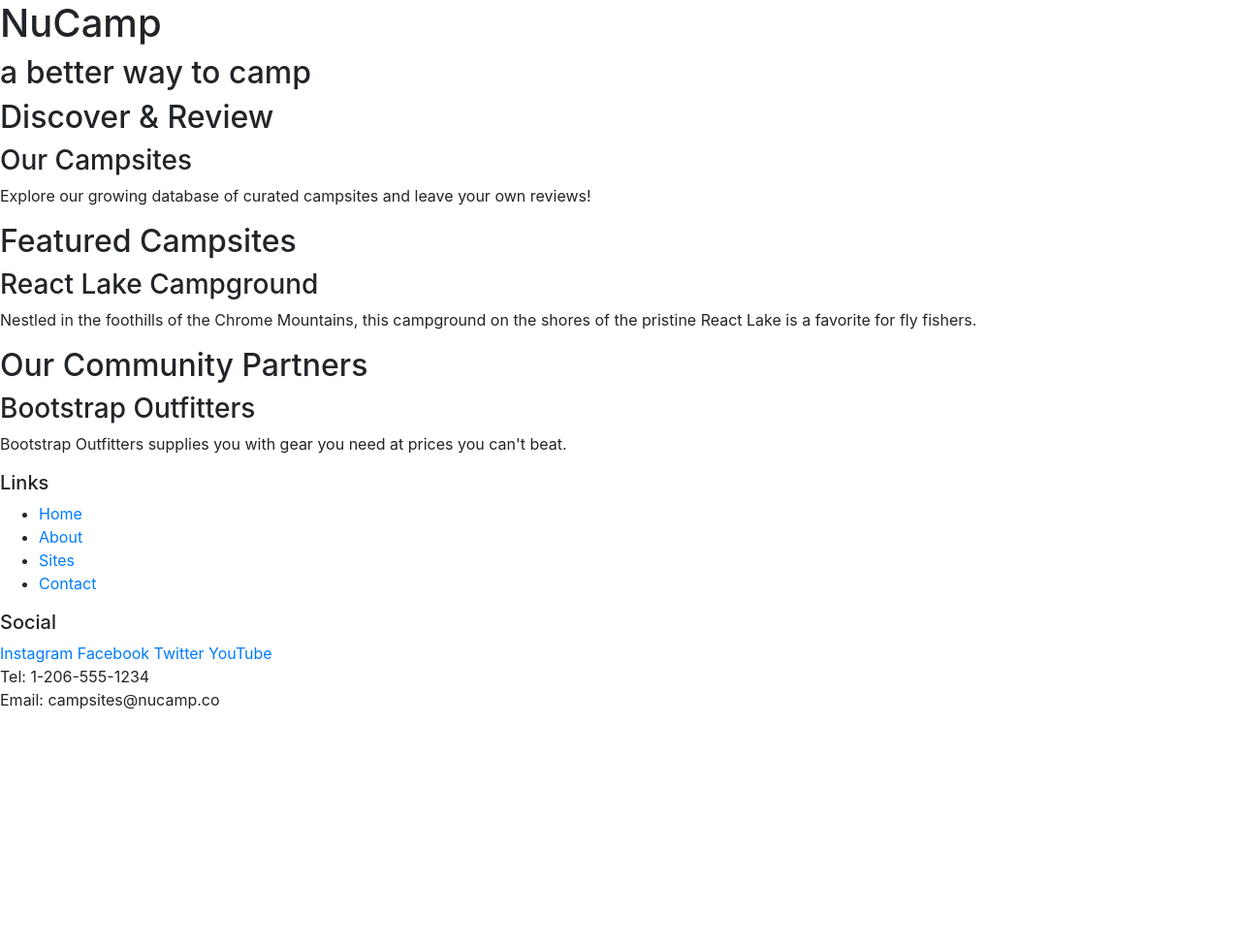
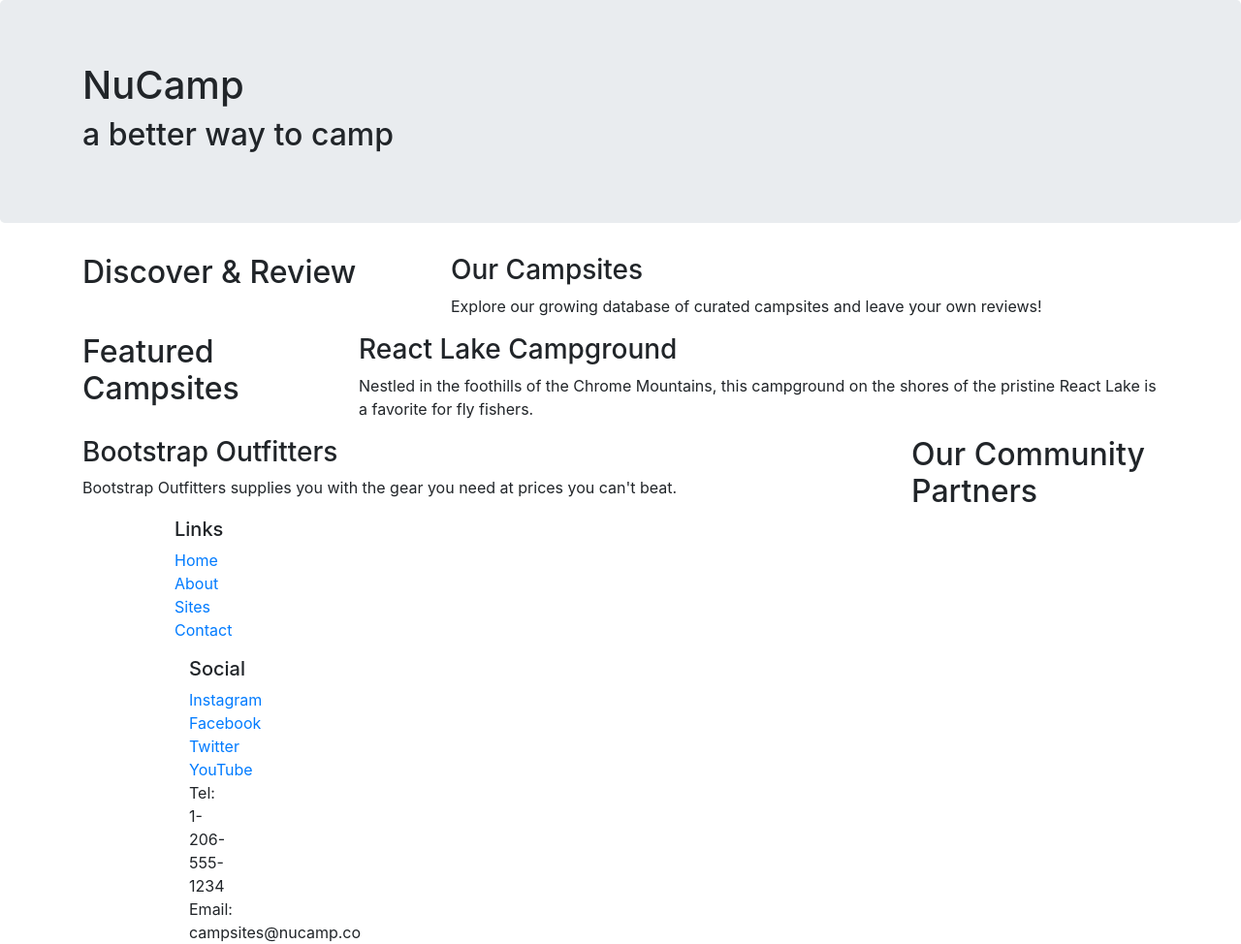
Before and after one commit to hiiku/nucamp-campsites, a website: page index.html in a window 1280 px wide. Shown: the whole page at 97% size. Before the commit the page ends 800 px from the top, so only its background shows below. Drawn offline with nearby package versions, Linux system fonts and the light colour scheme.

Commit message:
Bootstrap Grid

```diff
--- a/index.html
+++ b/index.html
@@ -14,49 +14,70 @@
 
 <body>
 
-    <header>
-        <div>
+    <header class="jumbotron">
+        <div class="container">
+            <div class="row">
+                <div class="col">
                     <h1>NuCamp</h1>
                     <h2>a better way to camp</h2>
                 </div>
+            </div>
+        </div>
     </header>
 
-    <div>
+    <div class="container">
+        <div class="row">
+            <div class="col-sm-4 order-sm-col-last-md-3">
                 <h2>Discover & Review</h2>
+            </div>
+            <div class="col">
                 <h3>Our Campsites</h3>
                 <p>Explore our growing database of curated campsites and leave your own reviews!</p>
             </div>
+        </div>
 
-    <div>
+        <div class="row">
+            <div class="col-sm-4 col-md-3">
                 <h2>Featured Campsites</h2>
+            </div>
+            <div class="col">
                 <h3>React Lake Campground</h3>
         		<p>Nestled in the foothills of the Chrome Mountains, this campground on the shores of the pristine React Lake is a favorite for fly fishers.</p>
    			</div>
+        </div>
 
-    <div>
+        <div class="row">
+            <div class="col-sm-4 order-sm-last col-md-3">
                 <h2>Our Community Partners</h2>
+            </div>
+            <div class="col">
                 <h3>Bootstrap Outfitters</h3>
-        <p>Bootstrap Outfitters supplies you with gear you need at prices you can't beat.</p>
+        		<p>Bootstrap Outfitters supplies you with the gear you need at prices you can't beat.</p>
+            </div>
+        </div>
     </div>
 
     <footer>
+        <div class="container">
+            <div class="row">
+                <div class="col-4 col-sm-2 offset-1">
                 <div>
                 <h5>Links</h5>
-            <ul>
+                <ul class="list-unstyled">
                     <li><a href="#">Home</a></li>
                     <li><a href="#">About</a></li>
                     <li><a href="#">Sites</a></li>
                     <li><a href="#">Contact</a></li>
                 </ul>
             </div>
-        <div>
+                <div class="col-6 col-sm-5">
                     <h5>Social</h5>
                     <a href="http://instagram.com/">Instagram</a>
                     <a href="http://facebook.com/">Facebook</a>
                     <a href="http://twitter.com/">Twitter</a>
                     <a href="http://youtube.com/">YouTube</a>
                 </div>
-        <div>
+            <div class="col-sm-4">
                 Tel: 1-206-555-1234<br />
                 Email: campsites@nucamp.co
         </div>
```
Lines whose indentation alone changed are shown as unchanged.
